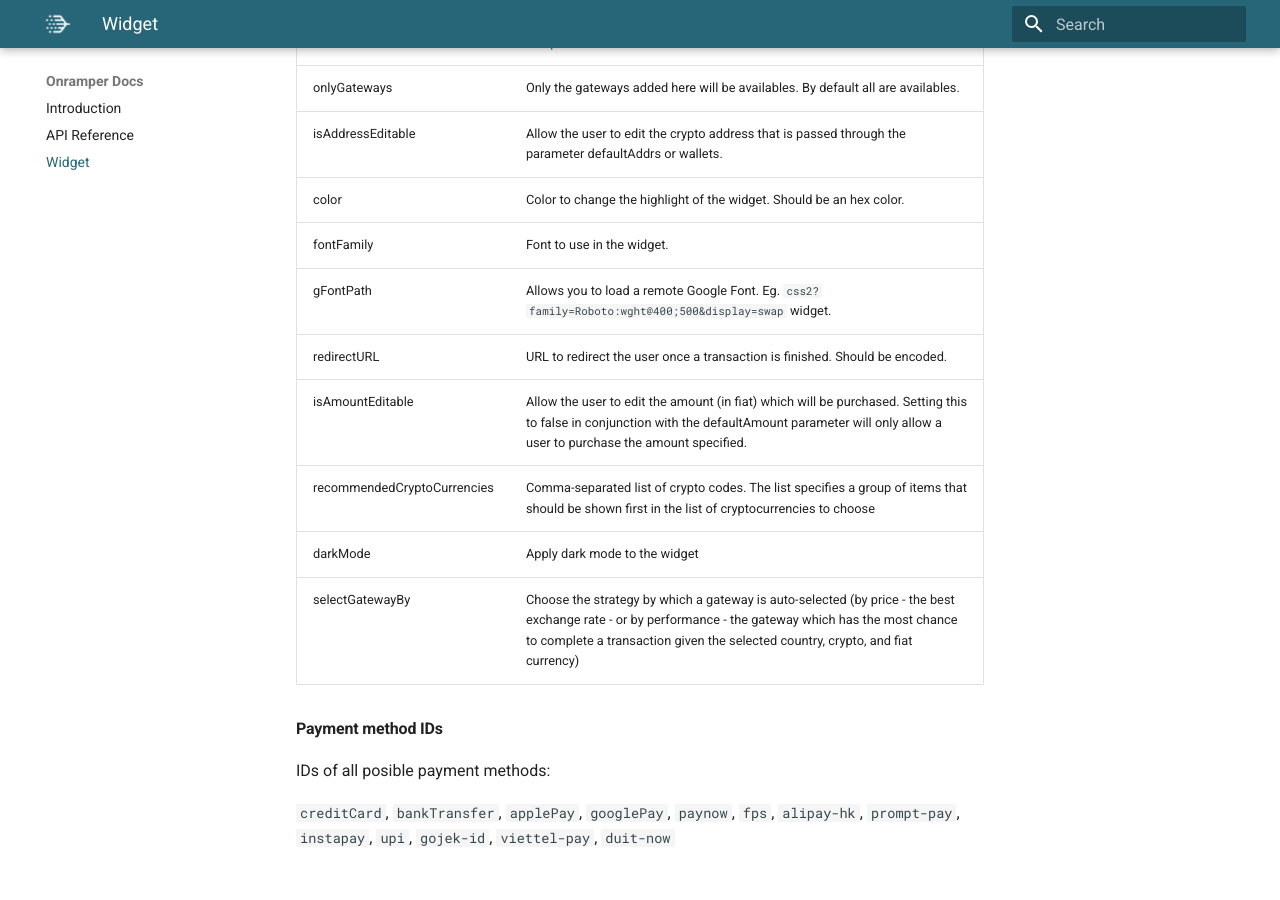
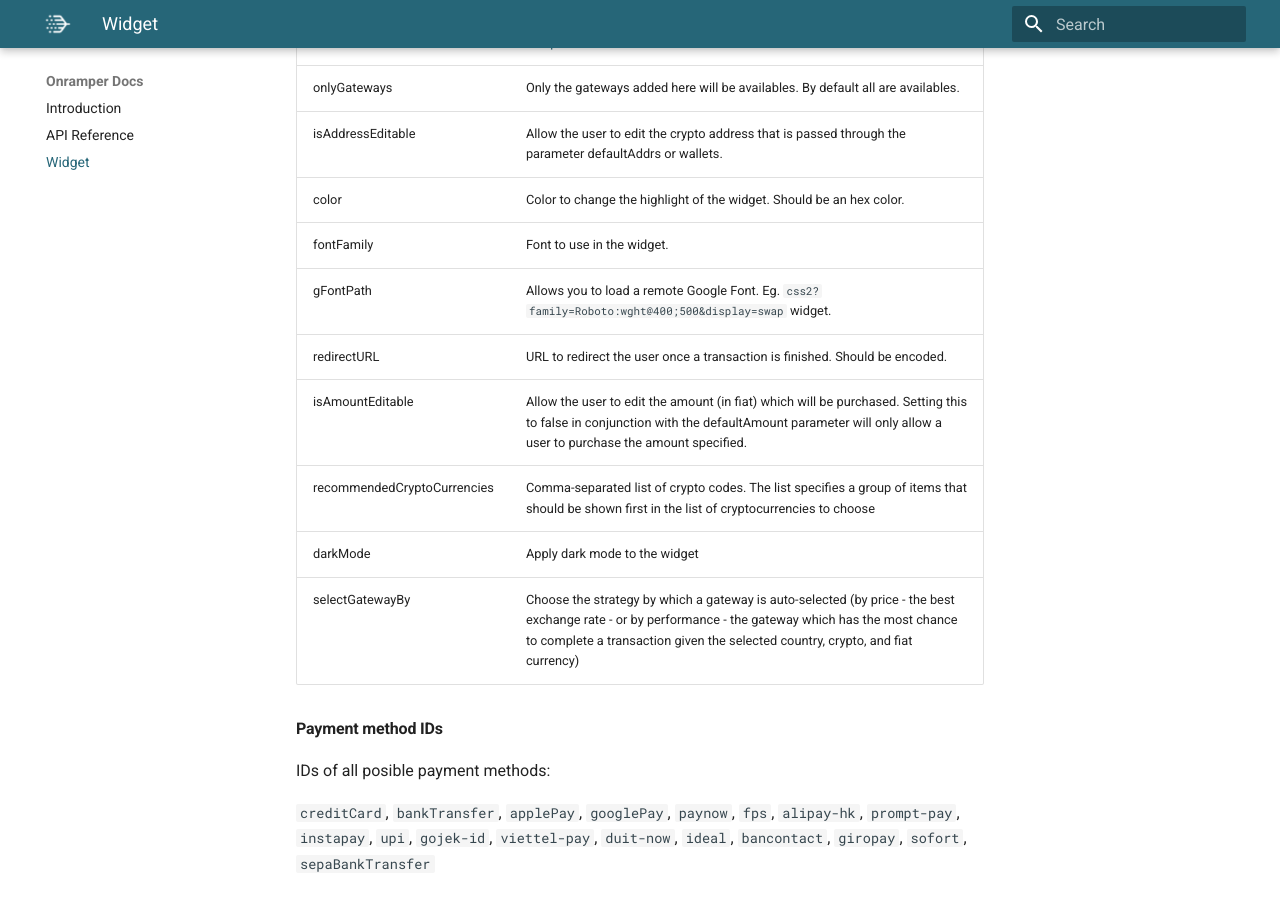
Before and after one commit to onramper/docs, an MkDocs documentation site: the page built from docs/widget.md, in a window 1280 px wide and 900 px high, scrolled down 11751 px. Built offline with MkDocs 1.6.1 and Material for MkDocs 9.7.7, drawn with Linux system fonts in a browser that asks for light colours; before the commit the page ends 12626 px from its top, so only the background shows below that.

Commit message:
Update widget.md

```diff
--- a/docs/widget.md
+++ b/docs/widget.md
@@ -352,4 +352,4 @@ You can pass the following arguments to customize the widget. In React/JS integr
 
 IDs of all posible payment methods:
 
-`creditCard`, `bankTransfer`, `applePay`, `googlePay`, `paynow`, `fps`, `alipay-hk`, `prompt-pay`, `instapay`, `upi`, `gojek-id`, `viettel-pay`, `duit-now`
+`creditCard`, `bankTransfer`, `applePay`, `googlePay`, `paynow`, `fps`, `alipay-hk`, `prompt-pay`, `instapay`, `upi`, `gojek-id`, `viettel-pay`, `duit-now`, `ideal`, `bancontact`, `giropay`, `sofort`, `sepaBankTransfer`
```
